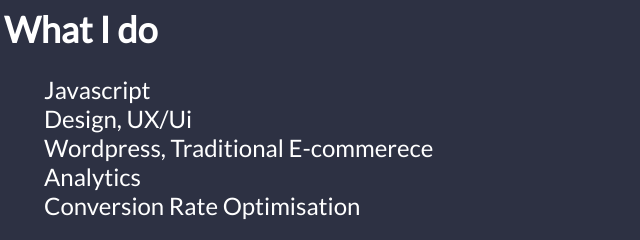
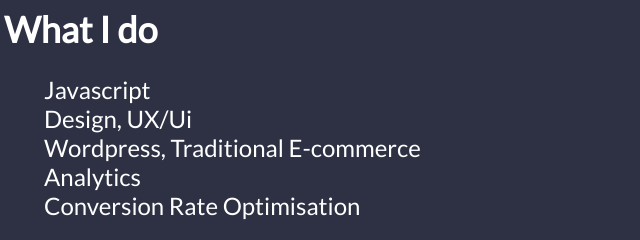
Before and after one commit to izzymg/izzymgdev, a plain HTML site: page index.html in a window 1280 px wide. Shown: the part 940-1180 px from the top of the page, 114-754 px from the left. Drawn offline with Linux system fonts and the light colour scheme.

Commit message:
Update index.html

```diff
--- a/index.html
+++ b/index.html
@@ -61,7 +61,7 @@
                 <ul class="skills-list">
                     <li>Javascript</li>
                     <li>Design, UX/Ui</li>
-                    <li>Wordpress, Traditional E-commerece</li>
+                    <li>Wordpress, Traditional E-commerce</li>
                     <li>Analytics</li>
                     <li>Conversion Rate Optimisation</li>
                 </ul>
```
